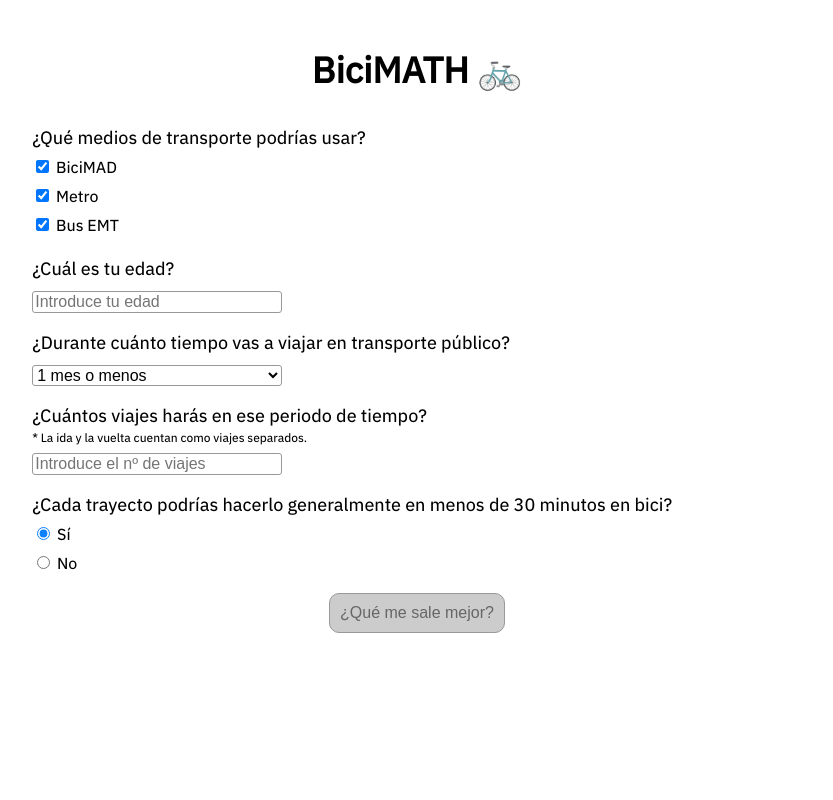
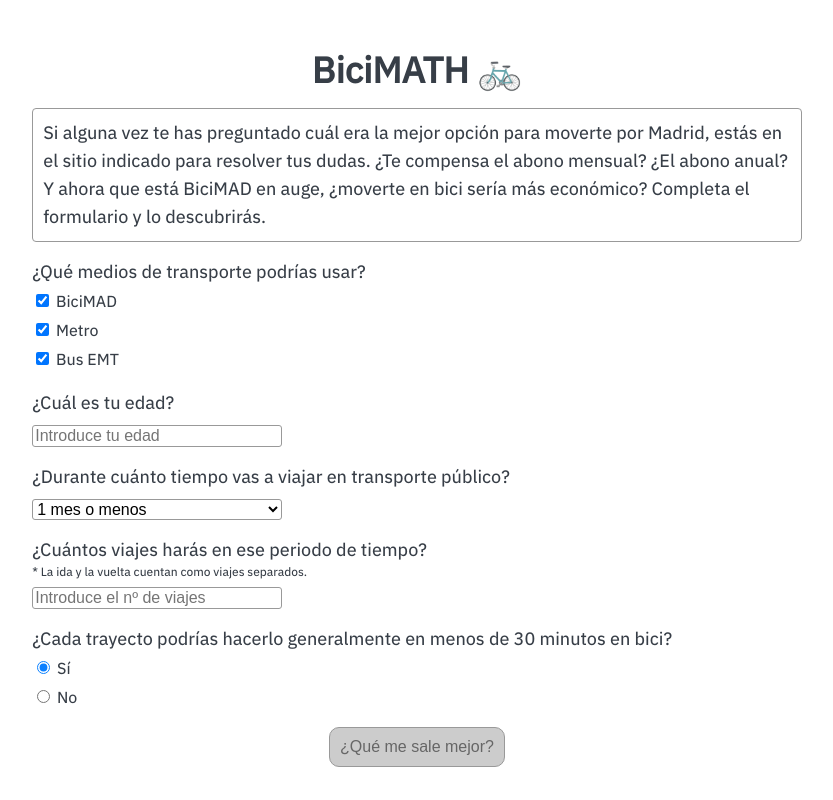
Before and after one commit to clara-jr/bicimath, a Vue app: page / in a window 1280 px wide. Shown: the whole page, without its empty margins (223-1056 px from the left). Built offline with nearby package versions, Linux system fonts and the light colour scheme.

Commit message:
feat: intro text

```diff
--- a/src/App.vue
+++ b/src/App.vue
@@ -110,6 +110,12 @@
   </header>
   <main>
     <div class="form">
+      <p id="intro" class="input-group">
+        Si alguna vez te has preguntado cuál era la mejor opción para moverte por Madrid, estás en
+        el sitio indicado para resolver tus dudas. ¿Te compensa el abono mensual? ¿El abono anual? Y
+        ahora que está BiciMAD en auge, ¿moverte en bici sería más económico? Completa el formulario
+        y lo descubrirás.
+      </p>
       <div class="input-group">
         <label for="transportType">{{ '¿Qué medios de transporte podrías usar?' }}</label>
         <p class="radio">
--- a/src/assets/base.css
+++ b/src/assets/base.css
@@ -1,7 +1,7 @@
 :root {
   color-scheme: light;
   --theme-bg: #fff;
-  --theme-text: #000;
+  --theme-text: #373e47;
   --theme-button-bg: #0c80ff;
   --theme-button-bg-hover: #0c8aff;
   --theme-button-red-bg: #cc2a42;
--- a/src/assets/main.css
+++ b/src/assets/main.css
@@ -10,7 +10,6 @@
 header {
   display: flex;
   justify-content: center;
-  margin-bottom: 1rem;
 }
 
 main {
@@ -67,10 +66,17 @@
   border-radius: 4px;
 }
 
+#intro {
+  padding: 10px;
+  border: 1px solid var(--theme-button-disabled-border);
+  border-radius: 4px;
+}
+
 .input-group {
   display: flex;
   flex-direction: column;
   margin-bottom: 1rem;
+  margin-top: 0;
 }
 
 .submit {
```
